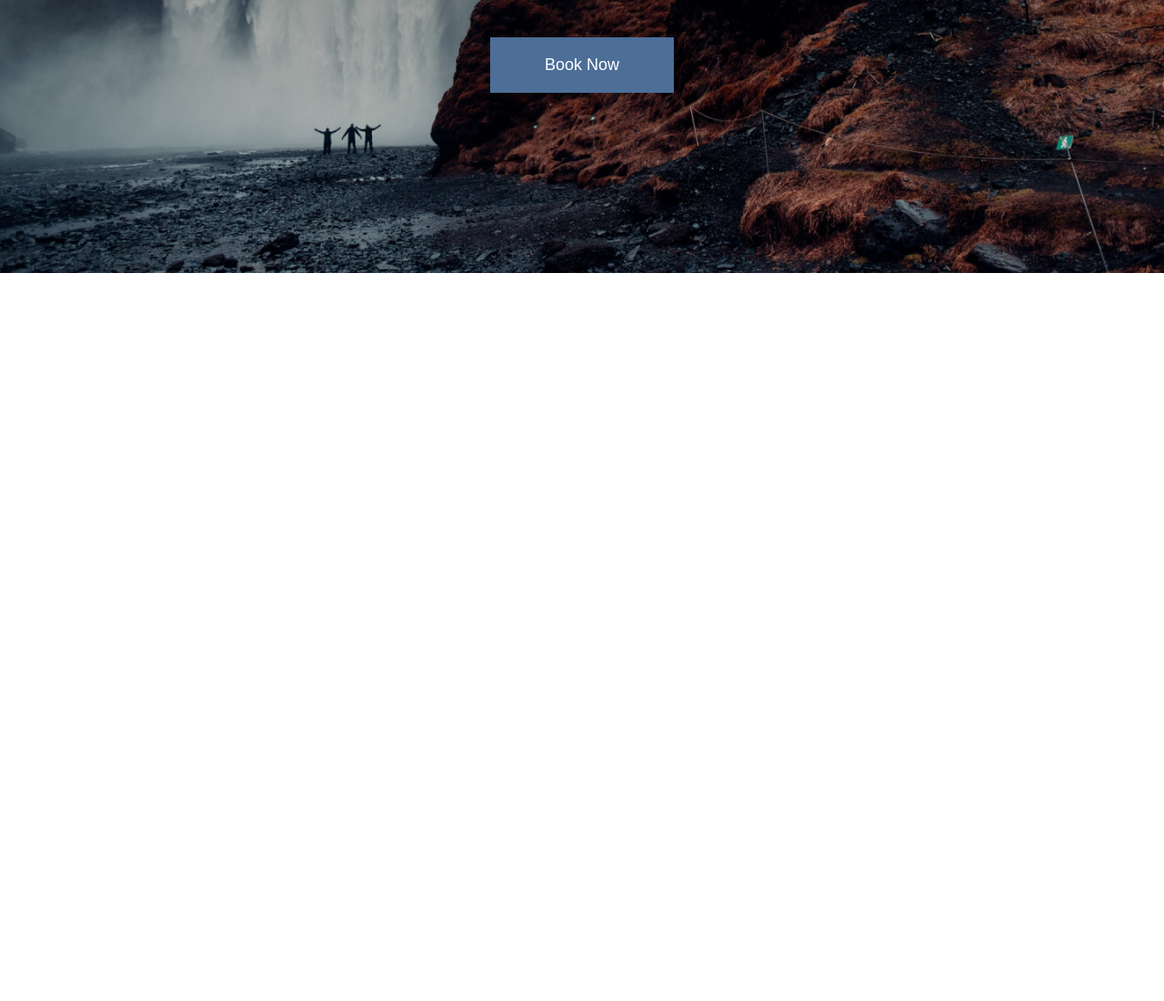
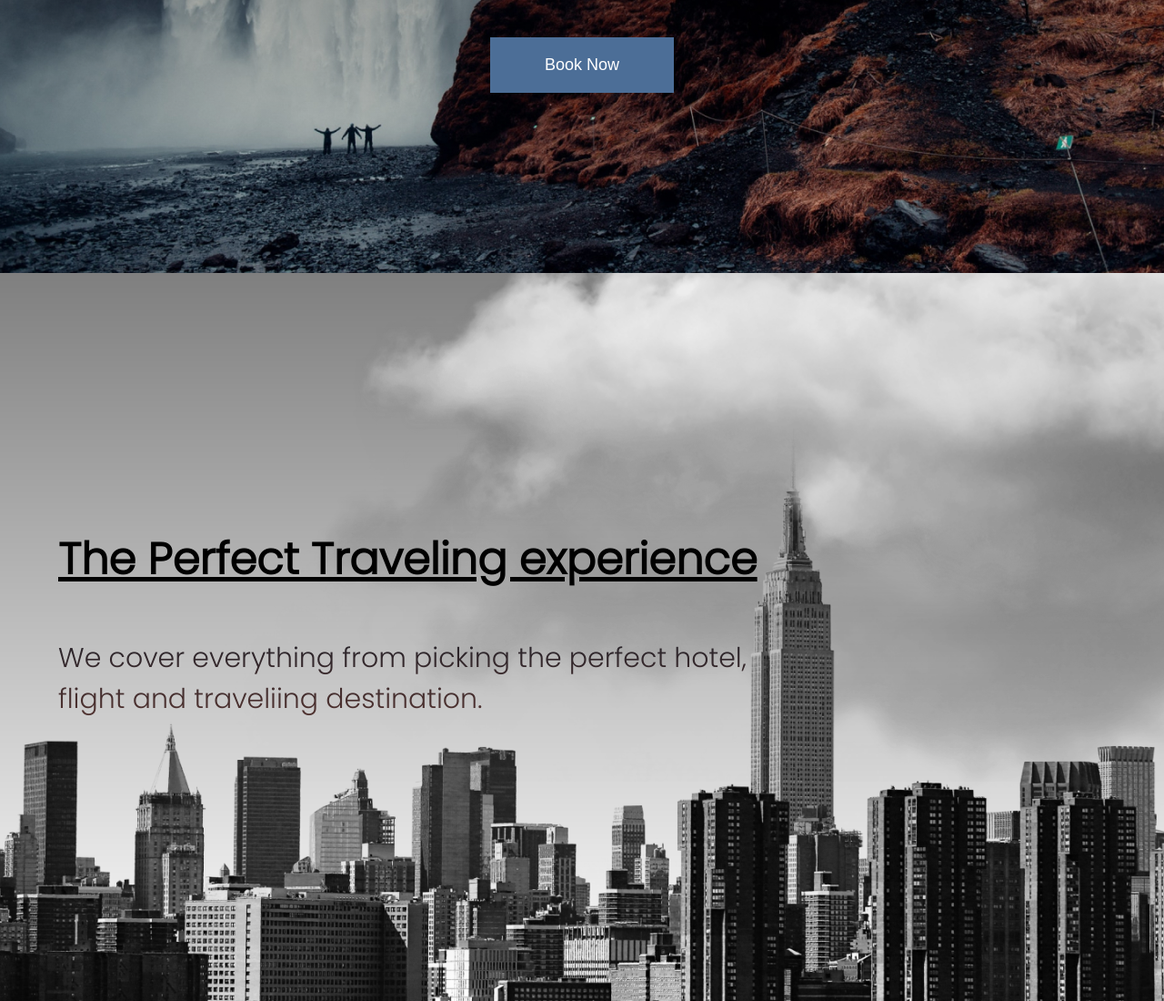
Before and after one commit to JinaZhu/Jina-Travels, a plain HTML site: page index.html in a window 1280 px wide. Shown: the part 500-1600 px from the top of the page at 91% size. Before the commit the page ends 800 px from the top, so only its background shows below. Drawn offline with Linux system fonts and the light colour scheme; a web font is replaced by a local one.

Commit message:
add moving cloud section

```diff
--- a/index.html
+++ b/index.html
@@ -39,5 +39,16 @@
       </h3>
       <button>Book Now</button>
     </section>
+    <section id="locations">
+      <header class="locations-head">
+        <h2>The Perfect Traveling experience</h2>
+        <h3>
+          We cover everything from picking the perfect hotel, <br />
+          flight and traveliing destination.
+        </h3>
+        <img src="/img/cloud.png" class="moving-cloud-1 cloud" />
+        <img src="/img/cloud.png" class="moving-cloud-2 cloud" />
+      </header>
+    </section>
   </body>
 </html>
--- a/style.css
+++ b/style.css
@@ -47,6 +47,13 @@ button {
   color: white;
   font-size: 1.8rem;
   cursor: pointer;
+  /* add delay at the end  transition: all 0.5s ease-in-out 2s;*/
+  transition: all 0.5s ease-in-out;
+}
+
+button:hover {
+  background: #22364f;
+  font-size: 2.6rem;
 }
 /* nav section with hero*/
 .main-head {
@@ -99,6 +106,62 @@ nav ul {
   padding: 5rem;
 }
 
+/* locations section */
+#locations {
+  min-height: 100vh;
+  background: linear-gradient(rgba(0, 0, 0, 0.5), transparent),
+    url("/img/new-york-page.png");
+  background-size: cover;
+  background-position: center;
+  display: flex;
+  align-items: center;
+  position: relative;
+  overflow: hidden;
+}
+.locations-head {
+  width: 90%;
+  margin: auto;
+}
+.locations-head h2 {
+  padding: 1rem 0rem;
+  text-decoration: underline;
+  text-decoration-thickness: 0.5rem;
+}
+
+.locations-head h3 {
+  padding: 4rem 0rem;
+  /* background-clip for firebox */
+  background: linear-gradient(#131c27, #663b34);
+  -webkit-background-clip: text;
+  -webkit-text-fill-color: transparent;
+}
+
+.cloud {
+  position: absolute;
+  top: 0%;
+  right: 0%;
+}
+
+.moving-cloud-1 {
+  animation: cloudAnimation 3s infinite alternate ease-in-out;
+}
+
+.moving-cloud-2 {
+  top: 20%;
+  z-index: -1;
+  opacity: 0.5;
+  animation: cloudAnimation 3.5s infinite alternate ease-in-out;
+}
+
+@keyframes cloudAnimation {
+  from {
+    transform: translate(10%, -10%);
+  }
+  to {
+    transform: translate(0%, 0%);
+  }
+}
+
 @media screen and (max-width: 932px) {
   html {
     font-size: 45%;
@@ -109,4 +172,19 @@ nav ul {
   #logo {
     padding: 2rem;
   }
+  .cloud {
+    height: 40rem;
+    /* disable cloud selection */
+    pointer-events: none;
+  }
+  .moving-cloud-1 {
+    z-index: -1;
+  }
+  .moving-cloud-2 {
+    z-index: -2;
+  }
+  .locations-head h3 {
+    background: rgba(19, 28, 39, 0.9);
+    -webkit-text-fill-color: white;
+  }
 }
```
Also changed, not shown: 1 other file.
